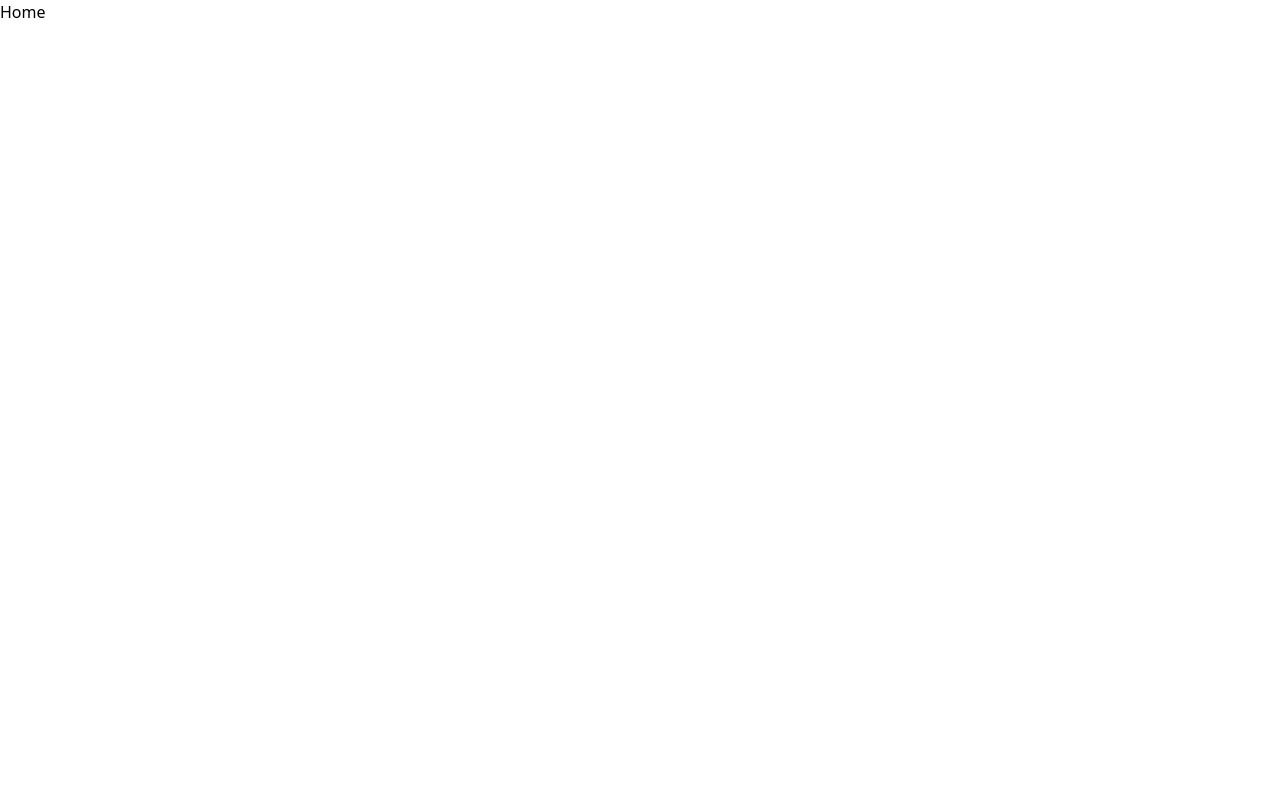
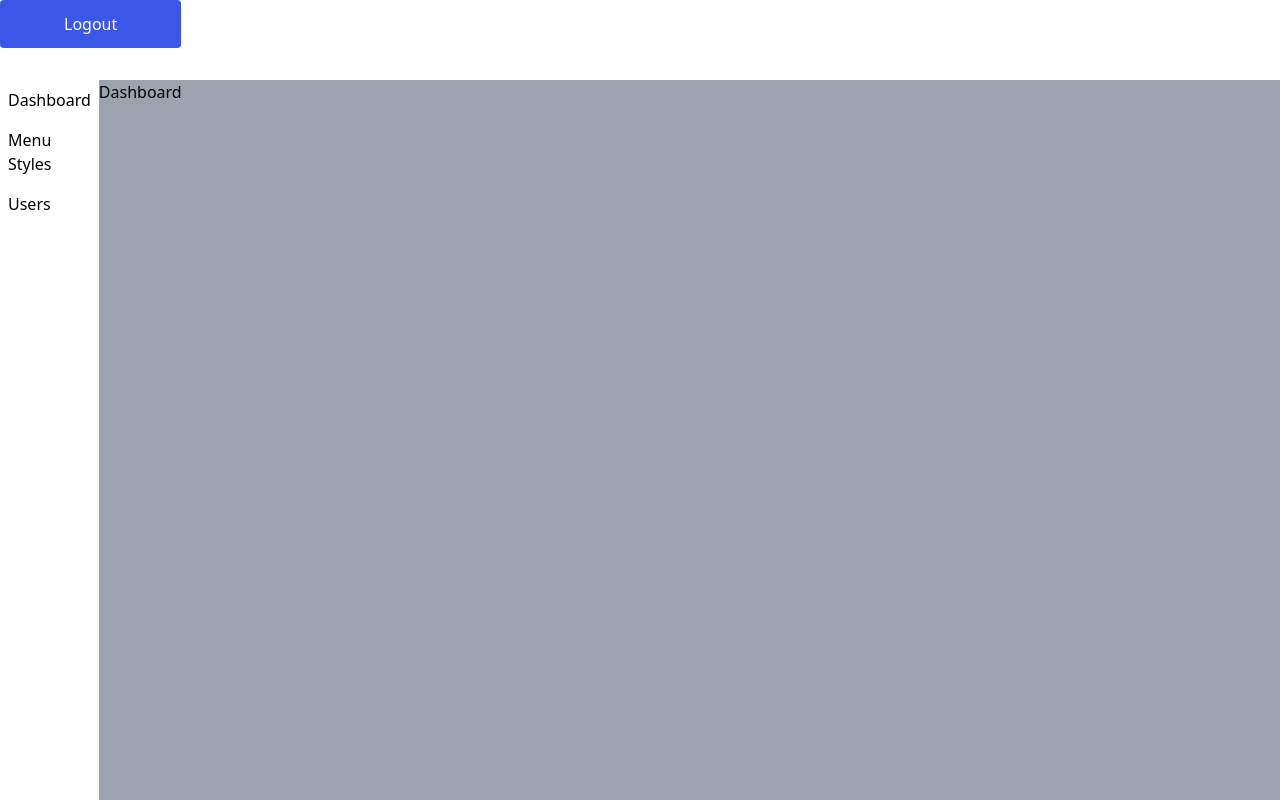
Before and after one commit to tranthaison1231/hope-ui-2024, a React (Vite) app: page / in a window 1280 px wide. Built offline with nearby package versions, Linux system fonts and the light colour scheme; sample sign-in values are in the browser's storage.

Commit message:
feat(master): add private layout

```diff
--- a/package.json
+++ b/package.json
@@ -15,6 +15,7 @@
     "react-dom": "^18.2.0",
     "react-hook-form": "^7.51.5",
     "react-router-dom": "^6.23.1",
+    "sonner": "^1.4.41",
     "zod": "^3.23.8"
   },
   "devDependencies": {
--- /dev/null
+++ b/src/components/Header.tsx
@@ -0,0 +1,18 @@
+import { useNavigate } from "react-router-dom";
+import Button from "./Button";
+
+export default function Header() {
+  const navigate = useNavigate();
+  return (
+    <div className="h-20">
+      <Button
+        onClick={() => {
+          localStorage.removeItem("token");
+          navigate("/login");
+        }}
+      >
+        Logout
+      </Button>
+    </div>
+  );
+}
--- a/src/components/Input.tsx
+++ b/src/components/Input.tsx
@@ -2,12 +2,12 @@ import React, { forwardRef } from "react";
 
 export type InputProps = React.InputHTMLAttributes<HTMLInputElement>;
 
-function Input({ ...rest }: InputProps, ref: React.Ref<HTMLInputElement>) {
+function Input(props: InputProps, ref: React.Ref<HTMLInputElement>) {
   return (
     <input
       ref={ref}
       className="bg-gray-50 border border-[#3A57E8] text-[#8A92A6] min-w-72 text-sm rounded-lg block w-full p-2.5  focus:outline-none focus:ring-1 focus:ring-[#3A57E8] "
-      {...rest}
+      {...props}
     />
   );
 }
--- /dev/null
+++ b/src/components/Navbar.tsx
@@ -0,0 +1,19 @@
+import { Link } from "react-router-dom";
+
+const MENUS = [
+  { label: "Dashboard", link: "/" },
+  { label: "Menu Styles", link: "/menu-styles" },
+  { label: "Users", link: "/users" },
+];
+
+export default function Navbar() {
+  return (
+    <div className="flex flex-col h-[calc(100vh-80px)]">
+      {MENUS.map((menu) => (
+        <Link key={menu.link} to={menu.link} className="p-2">
+          {menu.label}
+        </Link>
+      ))}
+    </div>
+  );
+}
--- /dev/null
+++ b/src/layouts/PrivateLayout.tsx
@@ -0,0 +1,21 @@
+import { Navigate, Outlet } from "react-router-dom";
+import Header from "../components/Header";
+import Navbar from "../components/Navbar";
+
+export default function PrivateLayout() {
+  const token = localStorage.getItem("token");
+
+  if (!token) return <Navigate to="/login" />;
+
+  return (
+    <div>
+      <Header />
+      <div className="flex">
+        <Navbar />
+        <div className="bg-gray-400 w-full">
+          <Outlet />
+        </div>
+      </div>
+    </div>
+  );
+}
--- a/src/main.tsx
+++ b/src/main.tsx
@@ -7,11 +7,29 @@ import Login from "./pages/Login";
 import Home from "./pages/Home";
 import ForgotPassword from "./pages/ForgotPassword";
 import NotFound from "./pages/NotFound";
+import { Toaster } from "sonner";
+import Users from "./pages/Users";
+import MenuStyle from "./pages/MenuStyle";
+import PrivateLayout from "./layouts/PrivateLayout";
 
 const router = createBrowserRouter([
   {
     path: "/",
-    element: <Home />,
+    element: <PrivateLayout />,
+    children: [
+      {
+        path: "/",
+        element: <Home />,
+      },
+      {
+        path: "/users",
+        element: <Users />,
+      },
+      {
+        path: "/menu-styles",
+        element: <MenuStyle />,
+      },
+    ],
   },
   {
     path: "/sign-up",
@@ -33,6 +51,7 @@ const router = createBrowserRouter([
 
 ReactDOM.createRoot(document.getElementById("root")!).render(
   <React.StrictMode>
+    <Toaster richColors position="top-right" />
     <RouterProvider router={router} />
   </React.StrictMode>,
 );
--- a/src/pages/Home.tsx
+++ b/src/pages/Home.tsx
@@ -1,3 +1,3 @@
 export default function Home() {
-  return <div>Home</div>;
+  return <div>Dashboard</div>;
 }
--- a/src/pages/Login.tsx
+++ b/src/pages/Login.tsx
@@ -9,6 +9,7 @@ import { Link, useNavigate } from "react-router-dom";
 import Button from "../components/Button";
 import { zodResolver } from "@hookform/resolvers/zod";
 import * as z from "zod";
+import { toast } from "sonner";
 
 import { useForm, SubmitHandler } from "react-hook-form";
 
@@ -41,11 +42,18 @@ export default function Login() {
   } = useForm<Inputs>({
     reValidateMode: "onBlur",
     resolver: zodResolver(loginSchema),
+    defaultValues: {
+      email: "admin123@gmail.com",
+      password: "enouvo123",
+    },
   });
 
   const handleLogin: SubmitHandler<Inputs> = (data) => {
     if (data.email === "admin@gmail.com" && data.password === "admin12345") {
+      localStorage.setItem("token", "124125125125125125");
       navigate("/");
+    } else {
+      toast.error("Invalid email or password");
     }
   };
 
@@ -81,9 +89,7 @@ export default function Login() {
             <Input
               type="email"
               placeholder="abc@gmail.com"
-              {...register("email", {
-                required: true,
-              })}
+              {...register("email")}
             />
             {errors.email && (
               <p className="text-red-500">{errors.email.message}</p>
@@ -101,7 +107,7 @@ export default function Login() {
               placeholder="••••••••"
               {...register("password")}
             />
-            {errors.email && (
+            {errors.password && (
               <p className="text-red-500">{errors.password?.message}</p>
             )}
           </div>
--- /dev/null
+++ b/src/pages/MenuStyle.tsx
@@ -0,0 +1,3 @@
+export default function MenuStyle() {
+  return <div>MenuStyles</div>;
+}
--- /dev/null
+++ b/src/pages/Users.tsx
@@ -0,0 +1,3 @@
+export default function Users() {
+  return <div>Users</div>;
+}
```
Also changed, not shown: 1 other file (tests, documents, lock files or other folders).
